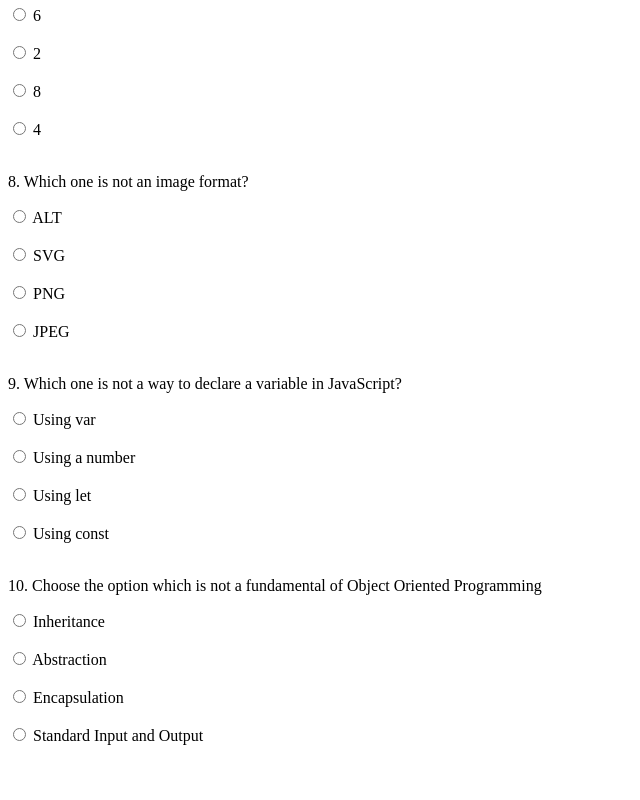
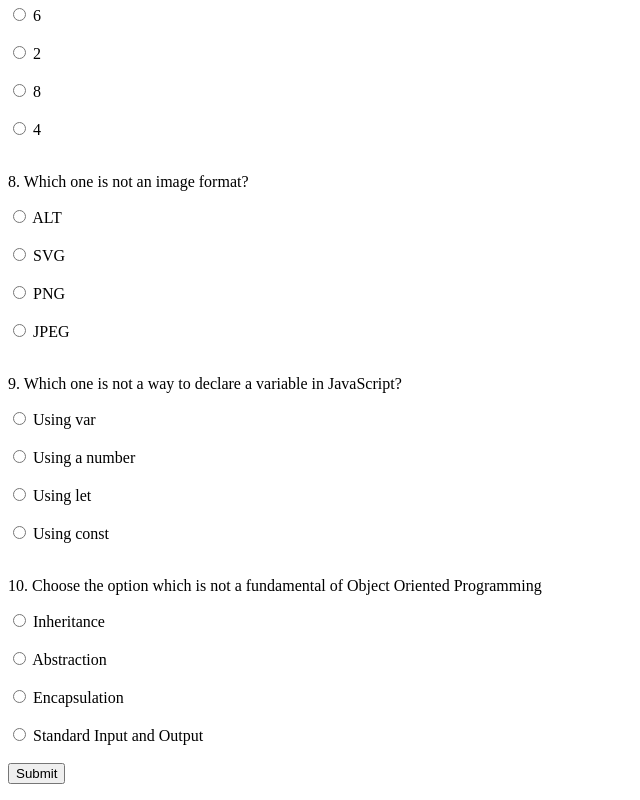
Before and after one commit to EliazarAgwaya/Quiz-Board, a plain HTML site: page index.html in a window 1280 px wide. Shown: the part 1307-2107 px from the top of the page, without its empty margins (0-640 px from the left). Before the commit the page ends 2086 px from the top, so only its background shows below. Drawn offline with Linux system fonts and the light colour scheme.

Commit message:
Adds a submit button which when clicked the function myScore() is executed

```diff
--- a/index.html
+++ b/index.html
@@ -121,6 +121,7 @@
                 <label for="orientFour">Standard Input and Output</label>
             </div><br>
         </div>
+        <input type="button" id="bttn" name="" value="Submit" onclick="myScore()">
     </form>
 </body>
 </html>
```
